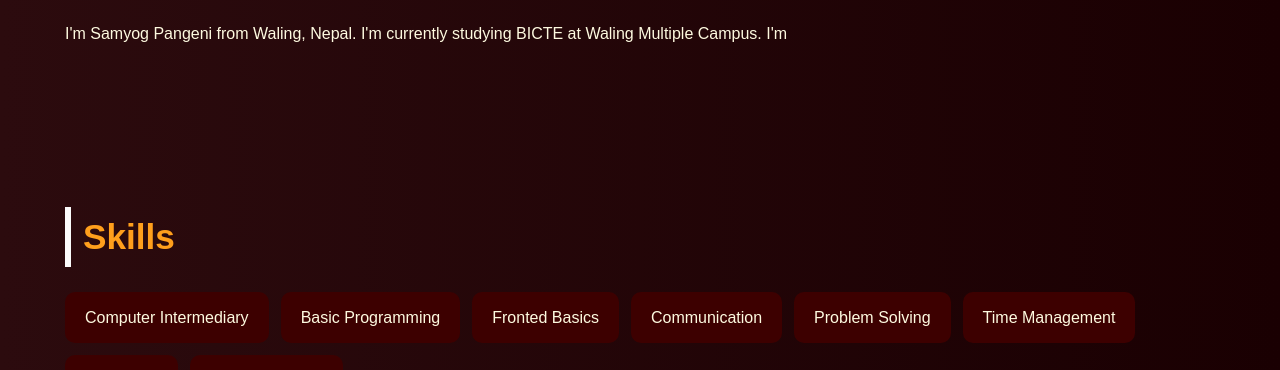
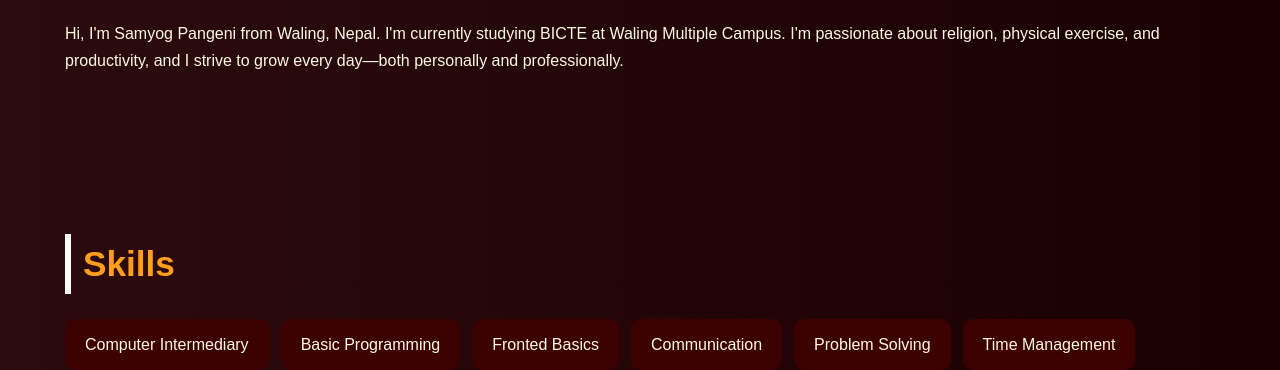
Before and after one commit to samyog059/samyogpangeni, a plain HTML site: page index.html in a window 1280 px wide. Shown: the part 730-1100 px from the top of the page. Drawn offline with Linux system fonts and the light colour scheme.

Commit message:
Website upload

```diff
--- a/index.html
+++ b/index.html
@@ -33,7 +33,9 @@
 
   <section id="about" class="section about reveal">
     <h2 class="section-title">About Me</h2>
-    <p>I'm Samyog Pangeni from Waling, Nepal. I'm currently studying BICTE at Waling Multiple Campus. I'm  </p>
+    <p>Hi, I'm Samyog Pangeni from Waling, Nepal. I'm currently studying BICTE at Waling Multiple Campus. I'm passionate about religion, physical exercise, and productivity, and I strive to grow every day—both personally and professionally.
+
+ </p>
   </section>
 
   <section id="skills" class="section skills reveal">
```
